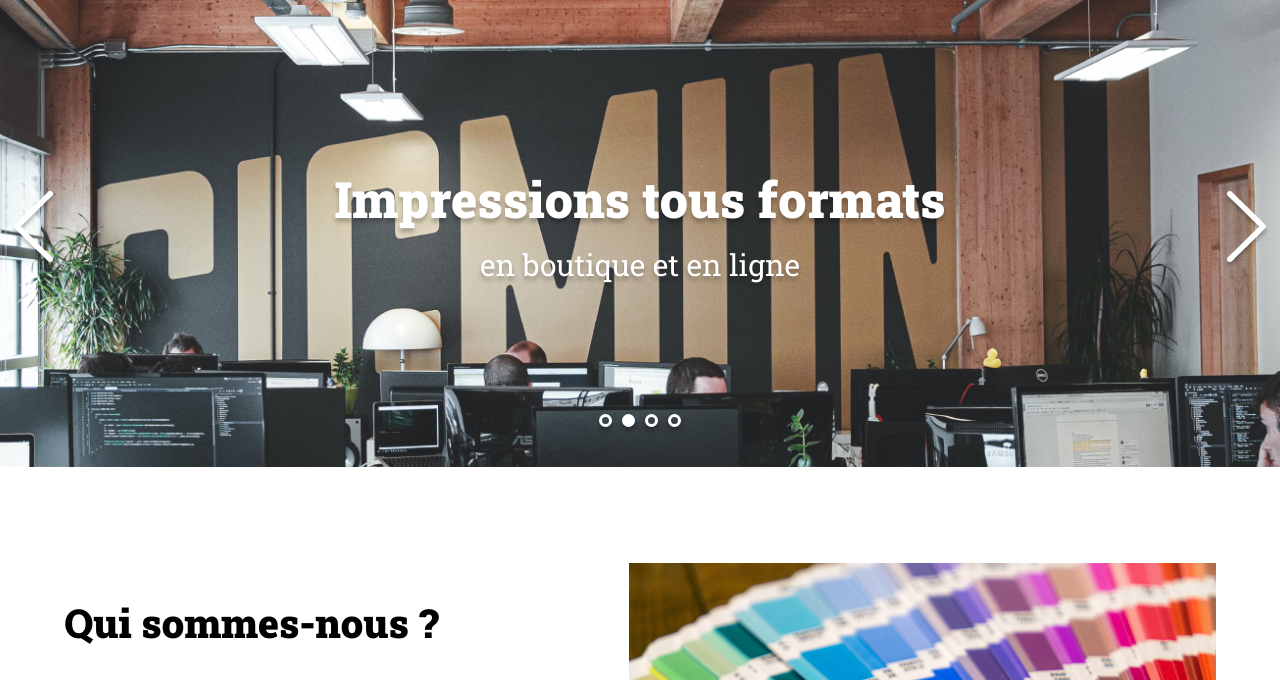
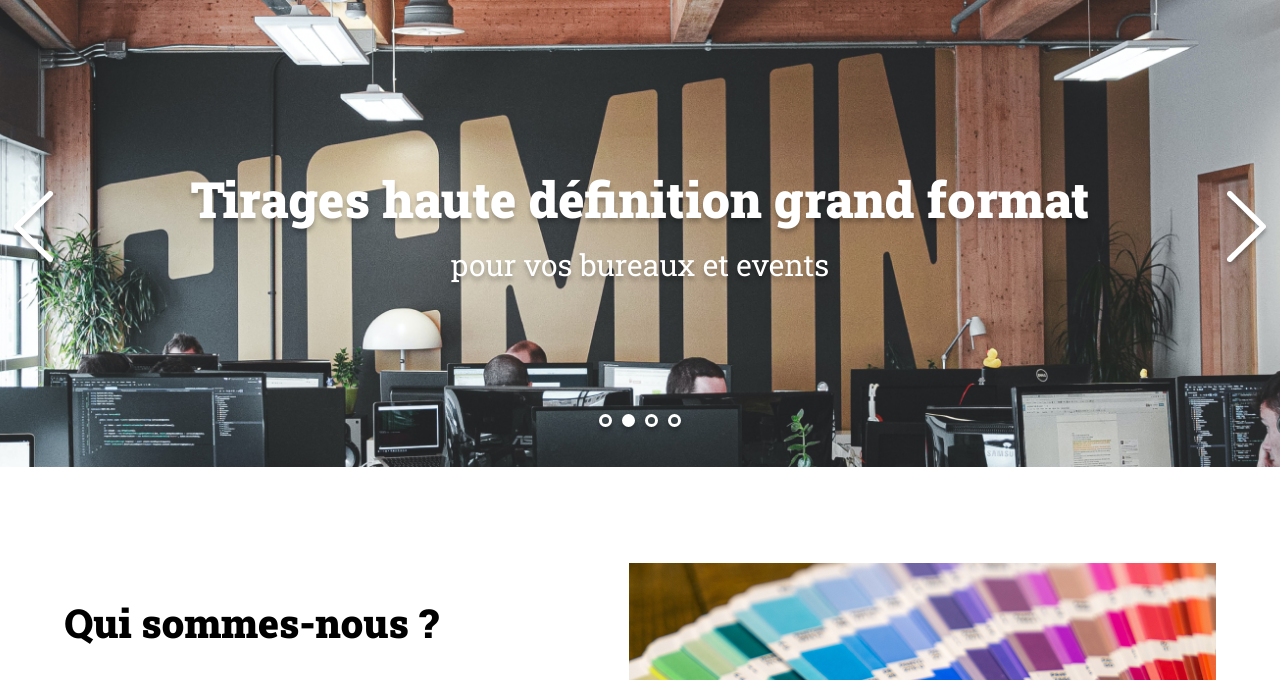
Before and after one commit to Hadiatou-Balde/Projet5_Print-it_OC, a plain HTML site: page index.html in a window 1280 px wide. Shown: the part 104-784 px from the top of the page. Drawn offline with Linux system fonts and the light colour scheme.

Commit message:
Mise à jour des tagline

```diff
--- a/assets/script.js
+++ b/assets/script.js
@@ -21,6 +21,7 @@ const slides = [
 document.addEventListener('DOMContentLoaded', function() {
 	let currentSlide = 0;
 	const bannerImg = document.querySelector('.banner-img');
+	const tagline = document.querySelector('.tagline');
 	const dots = document.querySelectorAll('.dot');
 
 	//Ajout des event listener
@@ -29,6 +30,11 @@ document.addEventListener('DOMContentLoaded', function() {
 
 		if(bannerImg) {
 			bannerImg.src = `./assets/images/slideshow/${slides[index].image}`;
+
+			//Mettre à jour la tagline
+			if(tagline){
+				tagline.innerHTML = slides[index].tagLine;
+			}
 
 			//Mettre à jour les points actifs
 			dots.forEach(dot => dot.classList.remove('active'));
--- a/index.html
+++ b/index.html
@@ -20,7 +20,7 @@
 	<div id="banner">
 		<img class="banner-img" src="./assets/images/slideshow/slide1.jpg" alt="Banner Print-it">
 
-		<p>Impressions tous formats <span>en boutique et en ligne</span></p>
+		<p class="tagline"></p>
 		<div class="arrow">
 			<div class="arrow_left"><img src="assets/images/arrow_left.png" alt="arrow_left"></div>
 			<div class="arrow_right"><img src="assets/images/arrow_right.png" alt="arrow_right"></div>
```
